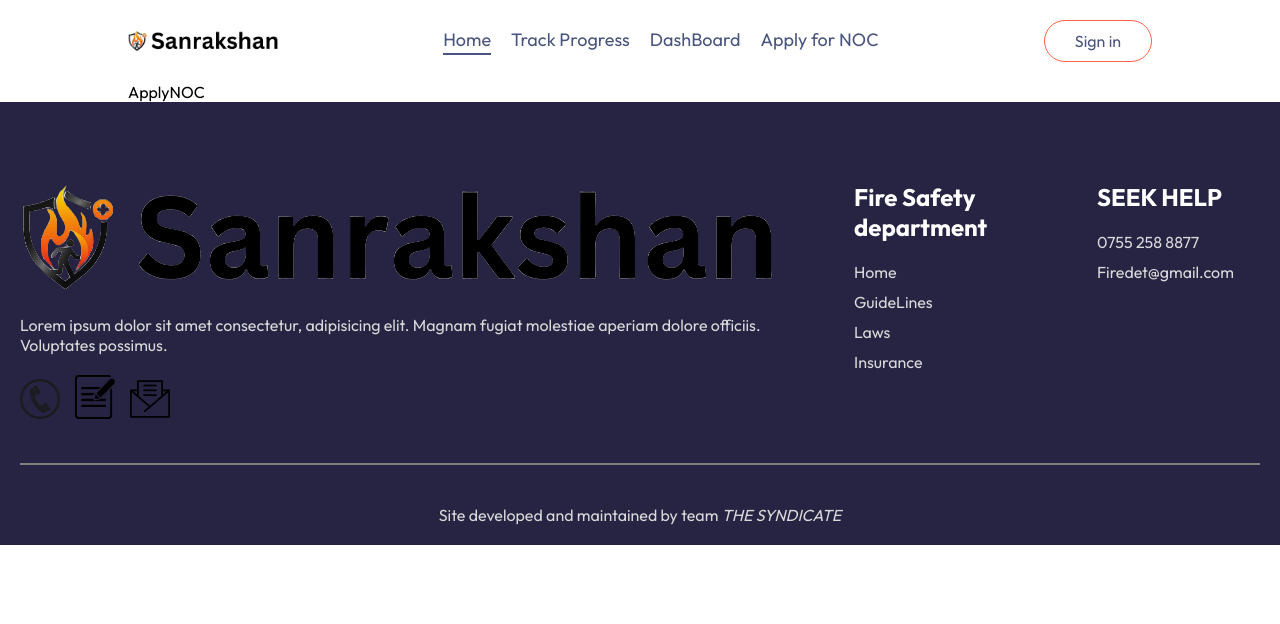
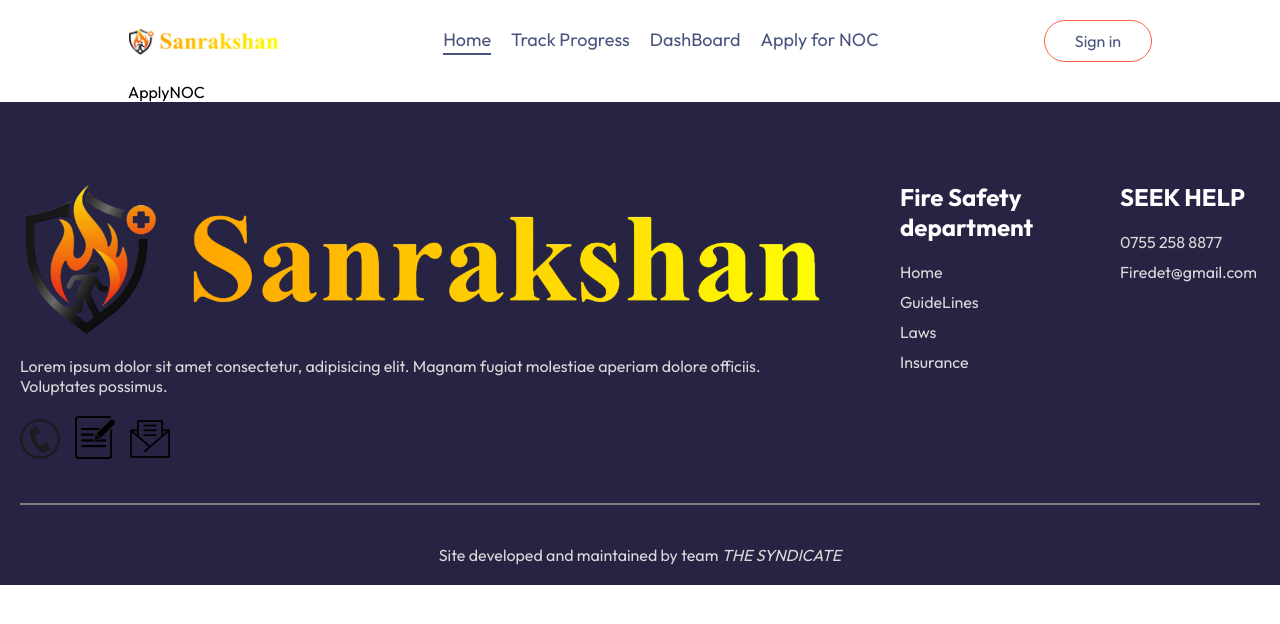
Before and after one commit to AyushSingh-Tomar/Sanrakshan, a React (Vite) app in the folder FrontEnd/: page /applynoc in a window 1280 px wide. Shown: the top 624 px of the page. Built offline with nearby package versions, Linux system fonts and the light colour scheme.

Commit message:
logo changed

```diff
--- a/FrontEnd/src/Components/Footer/Footer.css
+++ b/FrontEnd/src/Components/Footer/Footer.css
@@ -44,3 +44,6 @@
     background-color: grey;
     border: none;
 }
+.logo{
+  width:50rem
+}
--- a/FrontEnd/src/Components/Footer/Footer.jsx
+++ b/FrontEnd/src/Components/Footer/Footer.jsx
@@ -5,7 +5,7 @@ const Footer = () => {
     <div className='footer' id='footer'>
       <div className="footer-content">
           <div className="footer-content-left">
-            <img src={assets.logo} alt="logo" />
+            <img className="logo" src={assets.logo} alt="logo" />
             <p>Lorem ipsum dolor sit amet consectetur, adipisicing elit. Magnam fugiat molestiae aperiam dolore officiis. Voluptates possimus.
             </p>
             <div className="footer-social-icons">
```
Also changed, not shown: FrontEnd/src/assets/logo.png.
